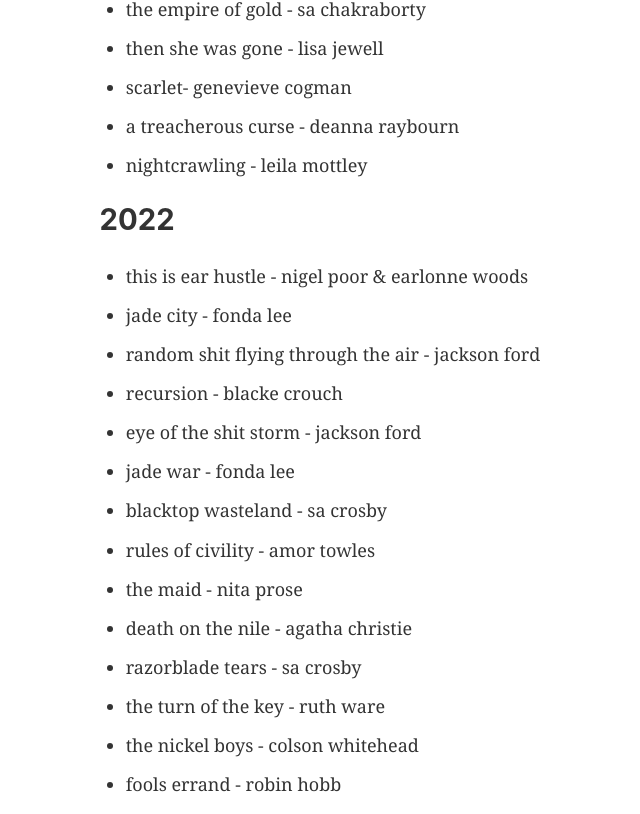
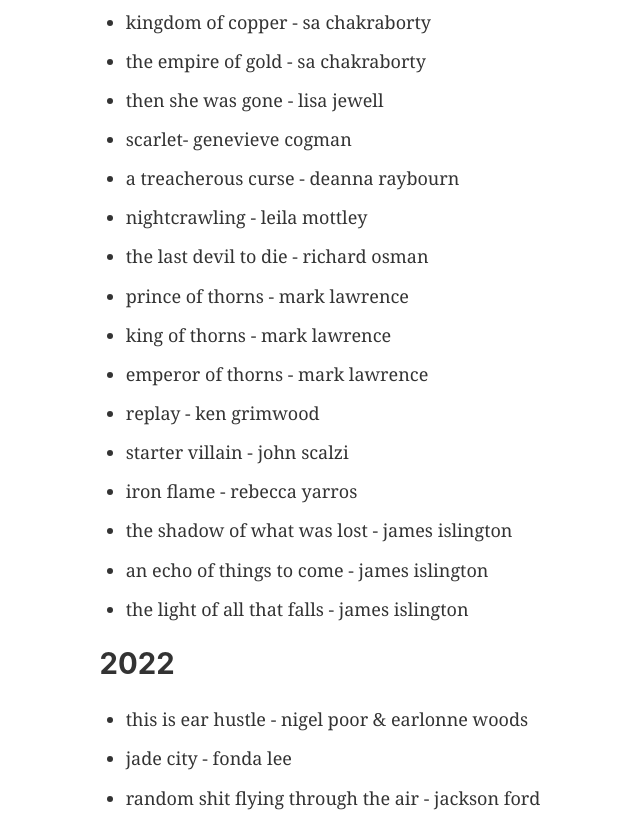
Before and after one commit to jakeols/ols-engineer, a Gatsby site: page /books in a window 1280 px wide. Shown: the part 1986-2800 px from the top of the page, without its empty margins (80-720 px from the left). Built offline with nearby package versions, Linux system fonts and the light colour scheme; Gatsby itself is replaced by a stand-in of ours.

Commit message:
add books

```diff
--- a/src/pages/books.js
+++ b/src/pages/books.js
@@ -8,6 +8,7 @@ const BooksPage = () => (
     <SEO title="Books" />
     <h1>books</h1>
     <p>i've been meaning to keep a reading log, so here it is:</p>
+    <p><i>(i read like most people watch tv)</i></p>
     <h2>2023</h2>
     <ul>
       <li>dear edward - ann napolitano</li>
@@ -59,6 +60,16 @@ const BooksPage = () => (
       <li>scarlet- genevieve cogman</li>
       <li>a treacherous curse - deanna raybourn </li>
       <li>nightcrawling - leila mottley </li>
+      <li>the last devil to die - richard osman</li>
+      <li>prince of thorns - mark lawrence</li>
+      <li>king of thorns - mark lawrence</li>
+      <li>emperor of thorns - mark lawrence</li>
+      <li>replay - ken grimwood</li>
+      <li>starter villain - john scalzi</li>
+      <li>iron flame - rebecca yarros</li>
+      <li>the shadow of what was lost - james islington</li>
+      <li>an echo of things to come - james islington</li>
+      <li>the light of all that falls - james islington</li>
     </ul>
     <h2>2022</h2>
     <ul>
--- a/src/pages/index.js
+++ b/src/pages/index.js
@@ -1,7 +1,7 @@
 import React from "react"
 
+import Image from "../components/image"
 import Layout from "../components/layout"
-import Image from "../components/image"
 import SEO from "../components/seo"
 import Social from "../components/social"
 
@@ -9,7 +9,7 @@ const IndexPage = () => (
   <Layout>
     <SEO title="Home" />
     <h1>hey,</h1>
-    <p>i'm jake &mdash; a software engineer in san francisco, ca. you can find me here &darr; </p>
+    <p>i'm jake &mdash; a software engineer in san francisco, ca. you can find me online &darr; </p>
     <Social />
     <div style={{ maxWidth: `300px`, marginBottom: `1.45rem` }}>
       <Image />
```
Also changed, not shown: src/components/social.js (+4 -8 lines).
